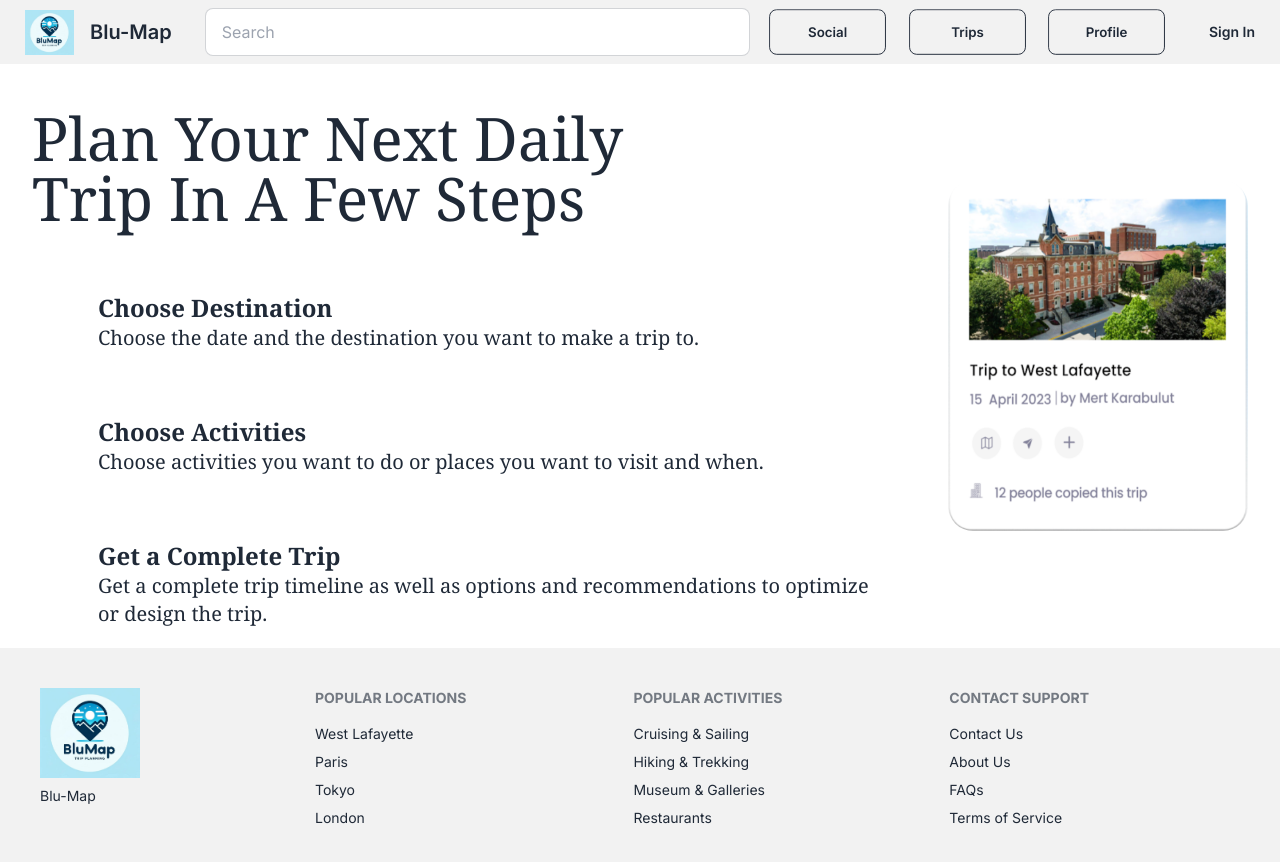
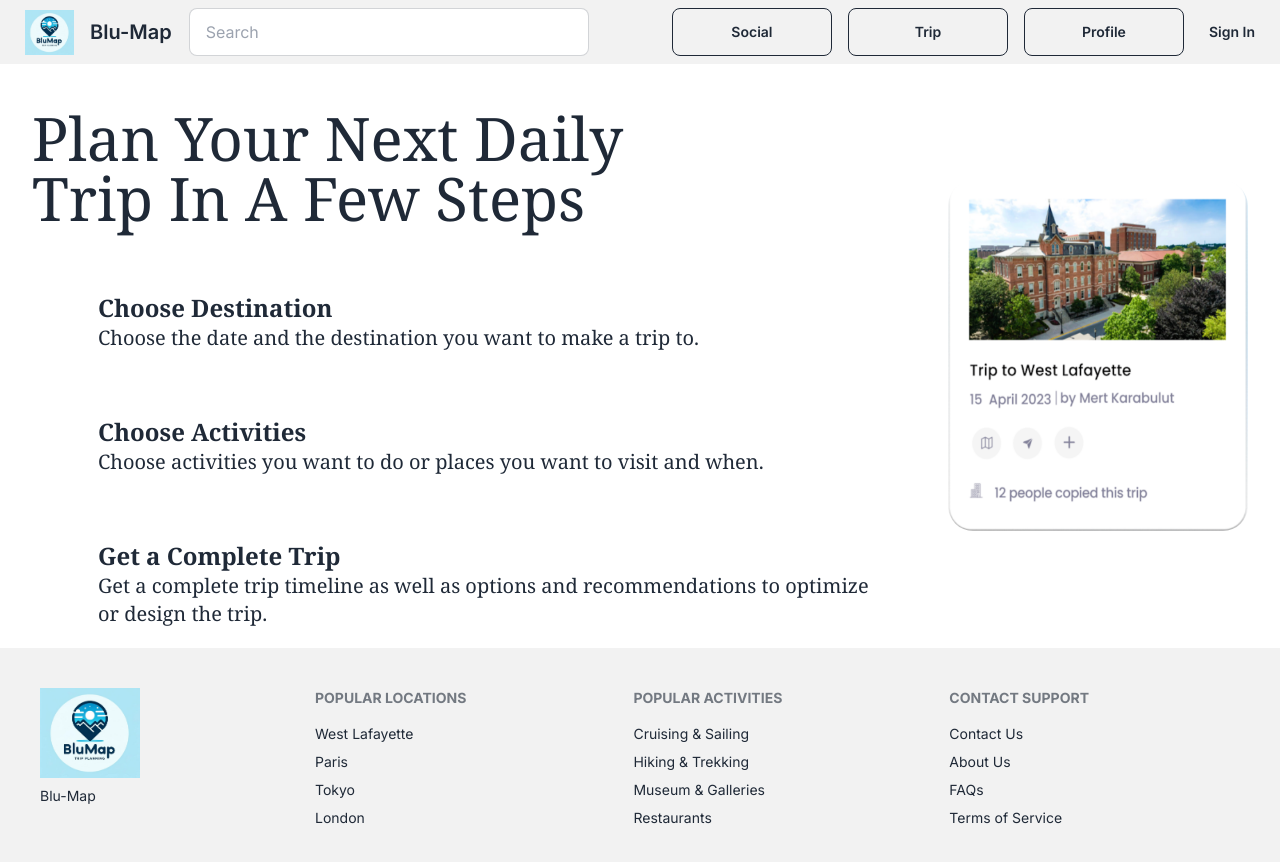
Before and after one commit to mkarabul/blu-map, a Next.js app in the folder client/: page / in a window 1280 px wide. Shown: the top 862 px of the page. Built offline with nearby package versions, Linux system fonts and the light colour scheme; no server answers.

Commit message:
Merge navbar

```diff
--- a/client/src/app/components/navbar.jsx
+++ b/client/src/app/components/navbar.jsx
@@ -1,6 +1,7 @@
 import React from "react";
+import { FontAwesomeIcon } from "@fortawesome/react-fontawesome";
+import { faUsers } from "@fortawesome/free-solid-svg-icons";
 import Link from "next/link";
-import { RiMenu3Line } from "@react-icons/all-files/ri/RiMenu3Line.js";
 import { getSession } from "@auth0/nextjs-auth0";
 
 export default async function Navbar() {
@@ -8,71 +9,47 @@ export default async function Navbar() {
   const user = session?.user;
 
   return (
-    <header className="flex flex-row bg-base-200 w-full min-h-16 p-2">
+    <header className="navbar bg-base-200 w-100vw">
       {/* Left Section */}
-      <div className="left-section flex-1 flex flex-row basis-3/5">
-        <Link className="btn btn-ghost text-xl mr-4" href="/">
+      <div className="left-section flex-1">
+        <Link className="btn btn-ghost text-xl" href="/">
           <img
             src="/blu-map-logo.jpeg"
             className="mr-2"
             style={{ width: "49px", height: "45px" }}
           />
-          <div className="hidden md:block">Blu-Map</div>
+          Blu-Map
         </Link>
         <input
           type="text"
           placeholder="Search"
-          // style={{ width: "25rem" }}
-          className="input input-bordered min-w-40 w-full mr-4"
+          style={{ width: "25rem" }}
+          className="input input-bordered w-full md:w-auto"
         />
       </div>
 
       {/* Right Section */}
-      <div className="right-section basis-2/5 gap-2 flex flex-end justify-end">
-        <div className="hidden md:flex flex-row basis-5/6">
-          <Link href="/social" className="w-full flex flex-1 flex-grow">
-            <button className="btn btn-outline mr-4 flex-1 flex-grow">
+      <div className="right-section flex-none gap-2">
+        <div className="form-control"></div>
+        <div className="dropdown dropdown-end" style={{ paddingTop: "0rem" }}>
+          <Link href="/social">
+            <button className="btn btn-outline mr-4" style={{ width: "10rem" }}>
               Social
             </button>
           </Link>
-          <Link href="/trips" className="w-full flex flex-1 flex-grow">
-            <button className="btn btn-outline mr-4 flex-1 flex-grow">
-              Trips
+          <Link href="/trip">
+            <button className="btn btn-outline mr-4" style={{ width: "10rem" }}>
+              Trip
             </button>
           </Link>
-          <Link href="/profile" className="w-full flex flex-1 flex-grow">
-            <button className="btn btn-outline mr-4 flex-1 flex-grow">
+          <Link href="/profile">
+            <button className="btn btn-outline" style={{ width: "10rem" }}>
               Profile
             </button>
           </Link>
         </div>
 
-        <div className="self-center btn btn-ghost btn-circle flex md:hidden dropdown dropdown-end flex-1 basis-2/3 justify-end">
-          <RiMenu3Line color="#fff" size={27} tabIndex={1} />
-          <ul
-            tabIndex={1}
-            className="mt-40 z-[1] p-2 shadow menu menu-sm dropdown-content bg-base-100 rounded-box w-52"
-          >
-            <li>
-              <Link className="justify-between" href="/social">
-                Social
-              </Link>
-            </li>
-            <li>
-              <Link className="justify-between" href="/trips">
-                Trips
-              </Link>
-            </li>
-            <li>
-              <Link className="justify-between" href="/profile">
-                Profile
-              </Link>
-            </li>
-          </ul>
-        </div>
-
         {/* Profile Section */}
-
         {user ? <UserDropdown /> : <LogInButton />}
       </div>
     </header>
@@ -89,7 +66,7 @@ const LogInButton = () => {
 
 const UserDropdown = () => {
   return (
-    <div className="dropdown dropdown-end flex-1 flex justify-end md:justify-center basis-1/6">
+    <div className="dropdown dropdown-end">
       <div
         tabIndex={0}
         role="button"
```
